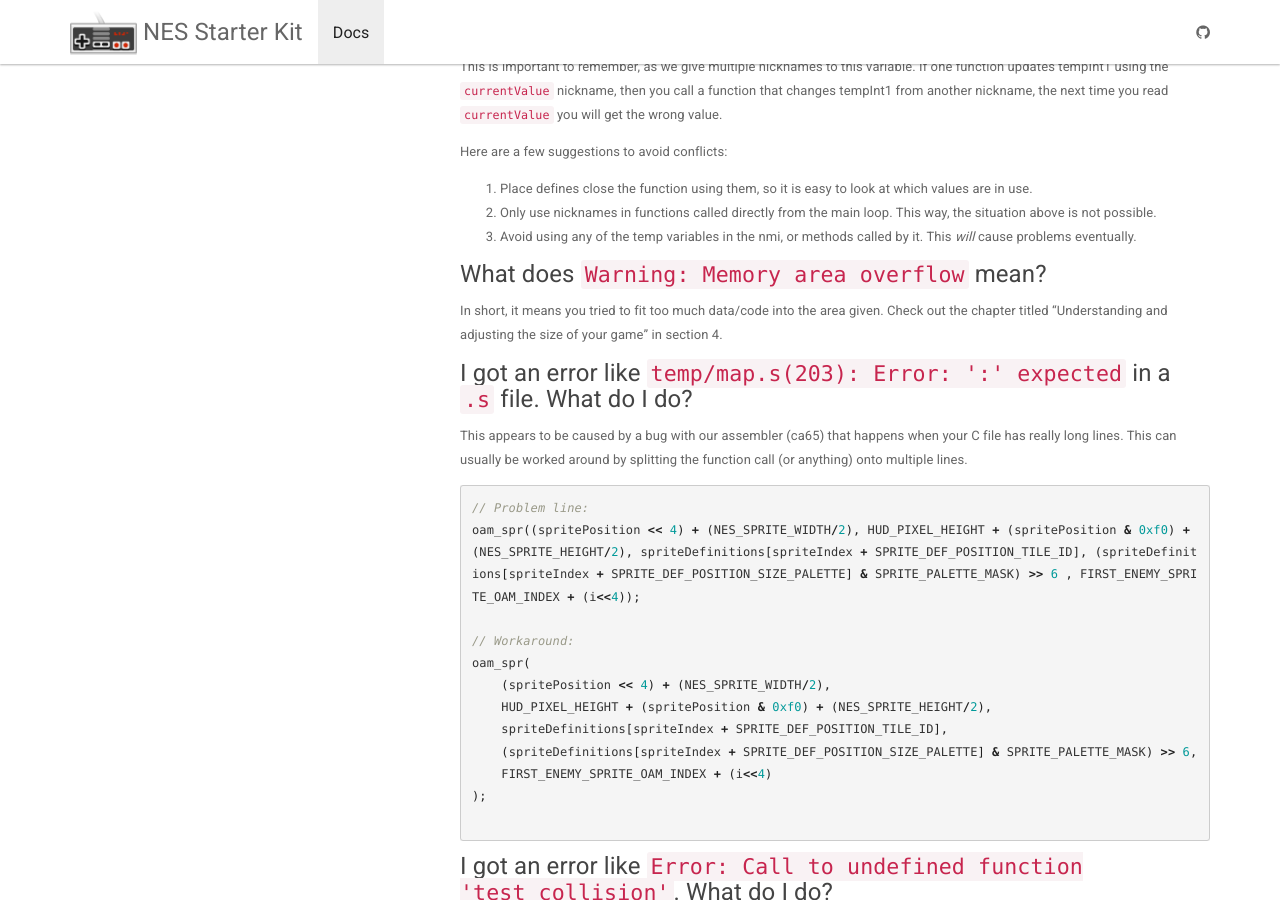
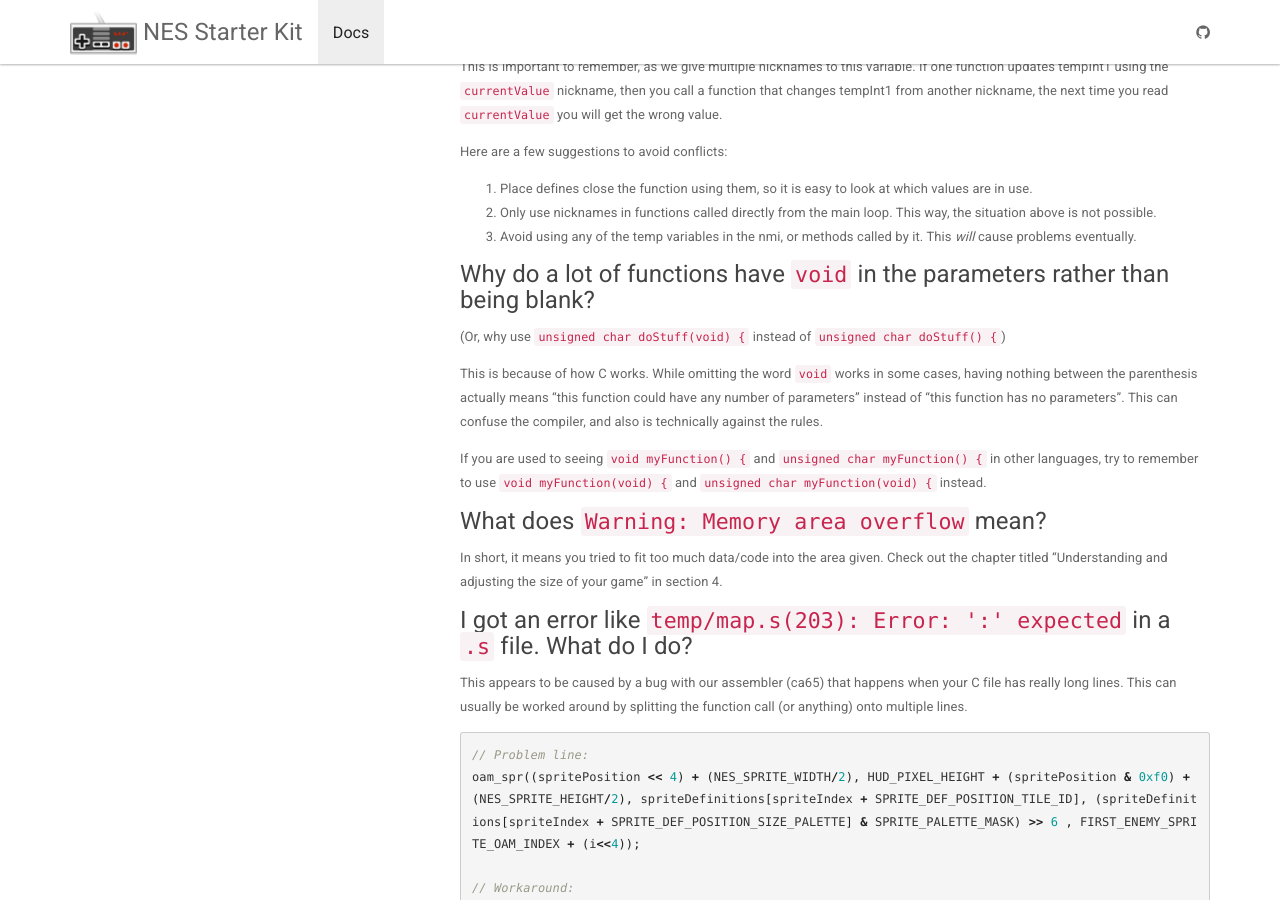
Before and after one commit to igwgames/nes-starter-kit, a Jekyll site: the page built from _docs/section_1/faq.md, in a window 1280 px wide and 900 px high, scrolled down 2726 px. Built offline with Jekyll 4.4.1, drawn with Linux system fonts in a browser that asks for light colours; nearby versions of some CDN libraries; our own code applies the rules of GitHub Pages for plain Markdown files.

Commit message:
Automated documentation update [ci skip]

```diff
--- a/_docs/section_1/faq.md
+++ b/_docs/section_1/faq.md
@@ -124,6 +124,18 @@ Here are a few suggestions to avoid conflicts:
 2. Only use nicknames in functions called directly from the main loop. This way, the situation above is not possible.
 3. Avoid using any of the temp variables in the nmi, or methods called by it. This *will* cause problems eventually.
 
+#### Why do a lot of functions have `void` in the parameters rather than being blank?
+
+(Or, why use `unsigned char doStuff(void) {` instead of `unsigned char doStuff() {`)
+
+This is because of how C works. While omitting the word `void` works in some cases, having nothing between the parenthesis
+actually means "this function could have any number of parameters" instead of "this function has no parameters". This can
+confuse the compiler, and also is technically against the rules.
+
+If you are used to seeing `void myFunction() {` and `unsigned char myFunction() {` in other languages, try to remember
+to use `void myFunction(void) {` and `unsigned char myFunction(void) {` instead.
+
+
 #### What does `Warning: Memory area overflow` mean?
 
 In short, it means you tried to fit too much data/code into the area given. Check out the chapter titled
```
